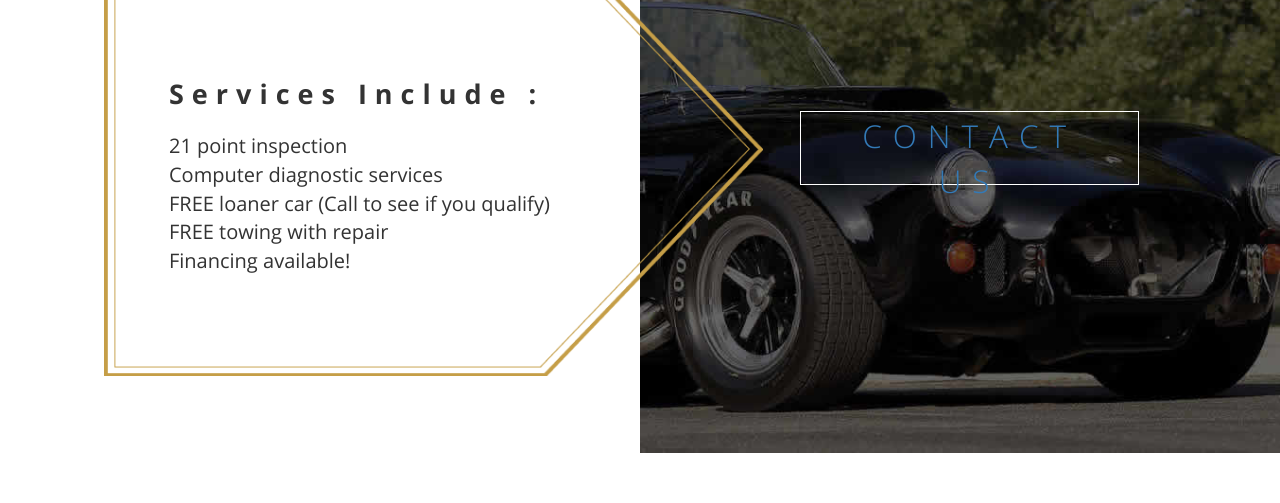
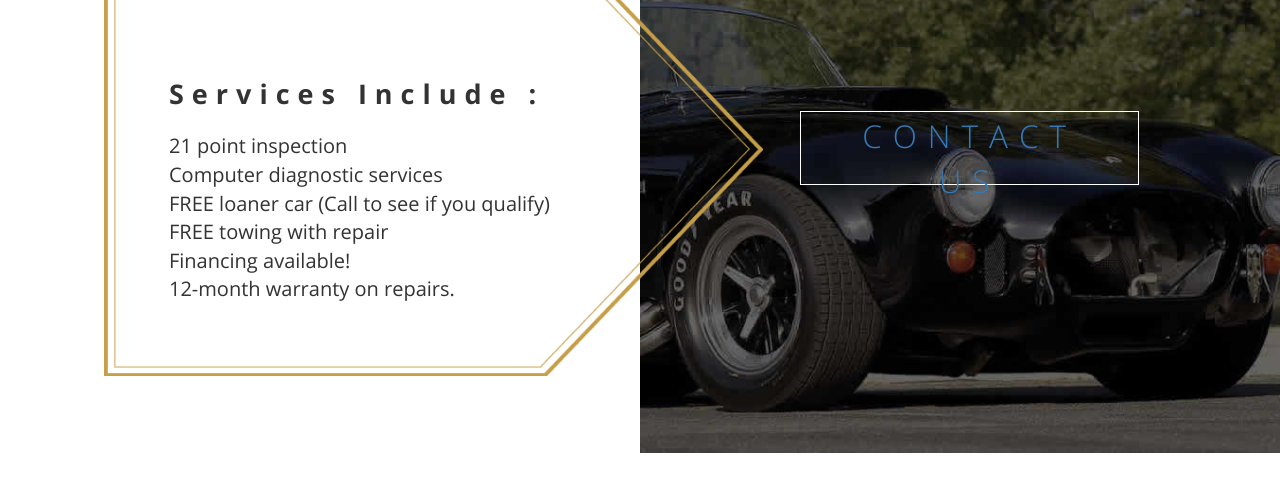
Before and after one commit to davidawad/wholesaletransmissions, a plain HTML site: page index.html in a window 1280 px wide. Shown: the part 2580-3083 px from the top of the page. Drawn offline with nearby package versions, Linux system fonts and the light colour scheme.

Commit message:
quick change

```diff
--- a/index.html
+++ b/index.html
@@ -568,6 +568,7 @@
                 <br>
                 Financing available!
                 <br>
+                12-month warranty on repairs.
             </p>
 
 		</div>
```
